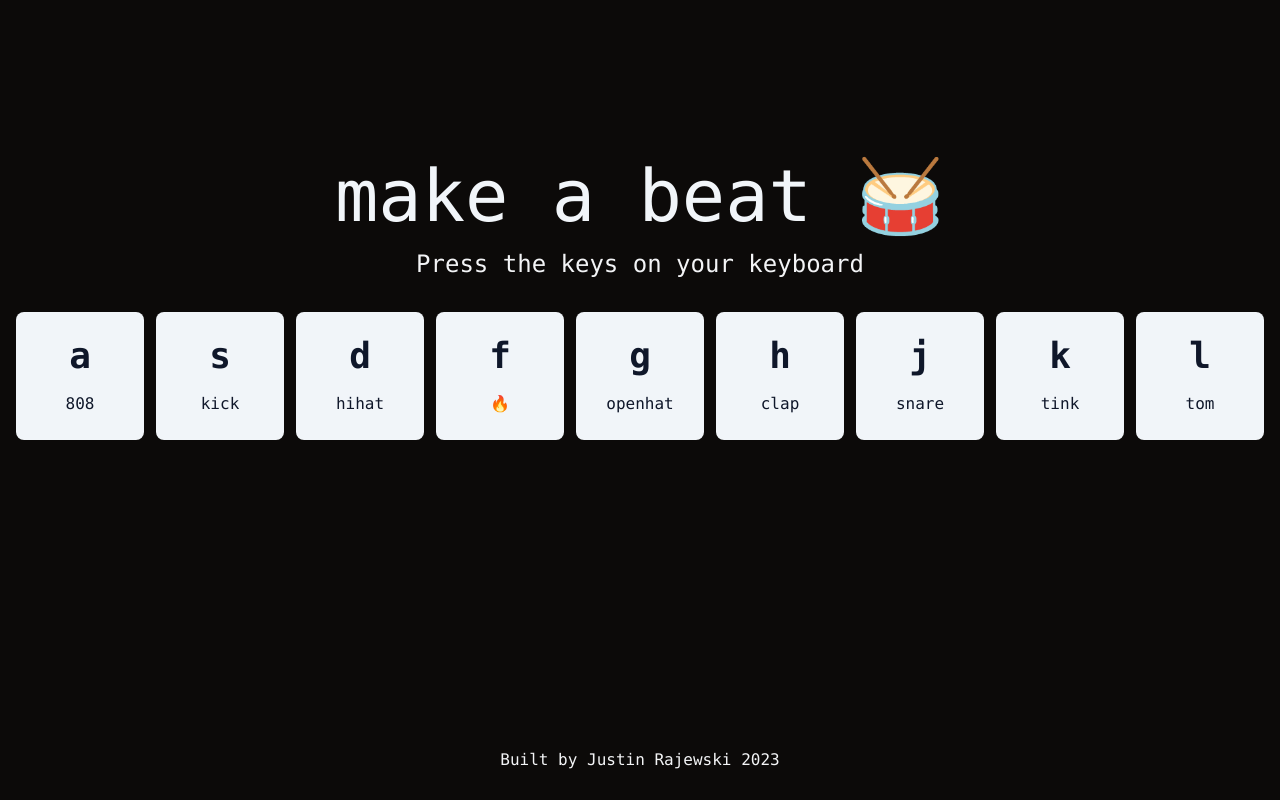
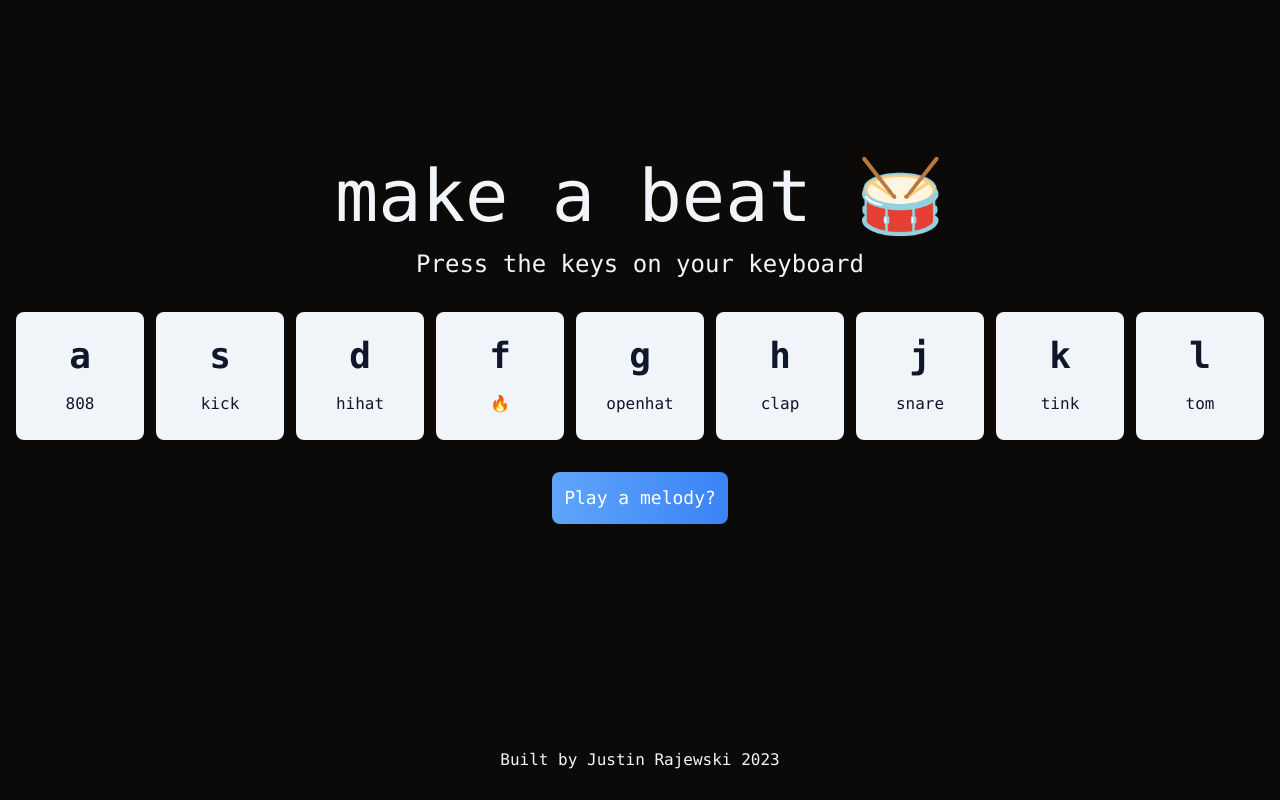
Before and after one commit to justinraj89/beatmaker, a React (Create React App) app: page / in a window 1280 px wide. Built offline with nearby package versions, Linux system fonts and the light colour scheme.

Commit message:
added melody sound file/button

```diff
--- a/src/App.js
+++ b/src/App.js
@@ -1,7 +1,31 @@
+import { useState, useEffect } from "react";
 import SoundBtn from "./components/SoundBtn";
 import Footer from "./components/Footer";
 
 function App() {
+  const [audioState, setAudioState] = useState({ audio: null, playing: false });
+
+
+  useEffect(() => {
+    const audio = new Audio('/sounds/gameovernodrums.wav');
+    audio.loop = true;
+    setAudioState({ audio: audio, playing: false });
+
+    return () => {
+      audio.pause();
+    };
+  }, []);
+
+  const toggleAudio = () => {
+    const { audio, playing } = audioState;
+    if (playing) {
+      audio.pause();
+      setAudioState({ audio: audio, playing: false });
+    } else {
+      audio.play();
+      setAudioState({ audio: audio, playing: true });
+    }
+  };
 
   return (
     <main className="flex flex-col items-center pt-20 lg:pt-40 h-screen bg-stone-950">
@@ -11,6 +35,7 @@ function App() {
       <h2 className="hidden lg:block text-gray-100 font-mono pb-8 text-2xl">
         Press the keys on your keyboard
       </h2>
+
       <div className="flex flex-wrap items-center justify-center lg:flex gap-4 lg:gap-3">
         <SoundBtn keyChar="a" soundFile="/sounds/boom.wav" sound="808" shadowId='shadow-red-600' />
         <SoundBtn keyChar="s" soundFile="/sounds/kick.wav" sound="kick" shadowId='shadow-blue-600' />
@@ -22,6 +47,7 @@ function App() {
         <SoundBtn keyChar="k" soundFile="/sounds/tink.wav" sound="tink" shadowId='shadow-yellow-600'/>
         <SoundBtn keyChar="l" soundFile="/sounds/tom.wav" sound="tom" shadowId='shadow-red-600'/>
       </div>
+      <button className={`text-white font-mono mt-8 p-3 text-lg rounded-lg focus:outline-none bg-gradient-to-r from-blue-400 to-blue-500`} onClick={toggleAudio}>{audioState.playing ? 'Pause' : 'Play a melody?'}</button>
       {/* <div className="flex flex-wrap items-center justify-center lg:flex gap-4 lg:gap-2">
         <SoundBtn keyChar="c" soundFile="/sounds/boom.wav" sound="808" />
         <SoundBtn keyChar="v" soundFile="/sounds/kick.wav" sound="kick" />
```
Also changed, not shown: src/index.css (line endings or trailing spaces), 1 other file (tests, documents, lock files or other folders).
